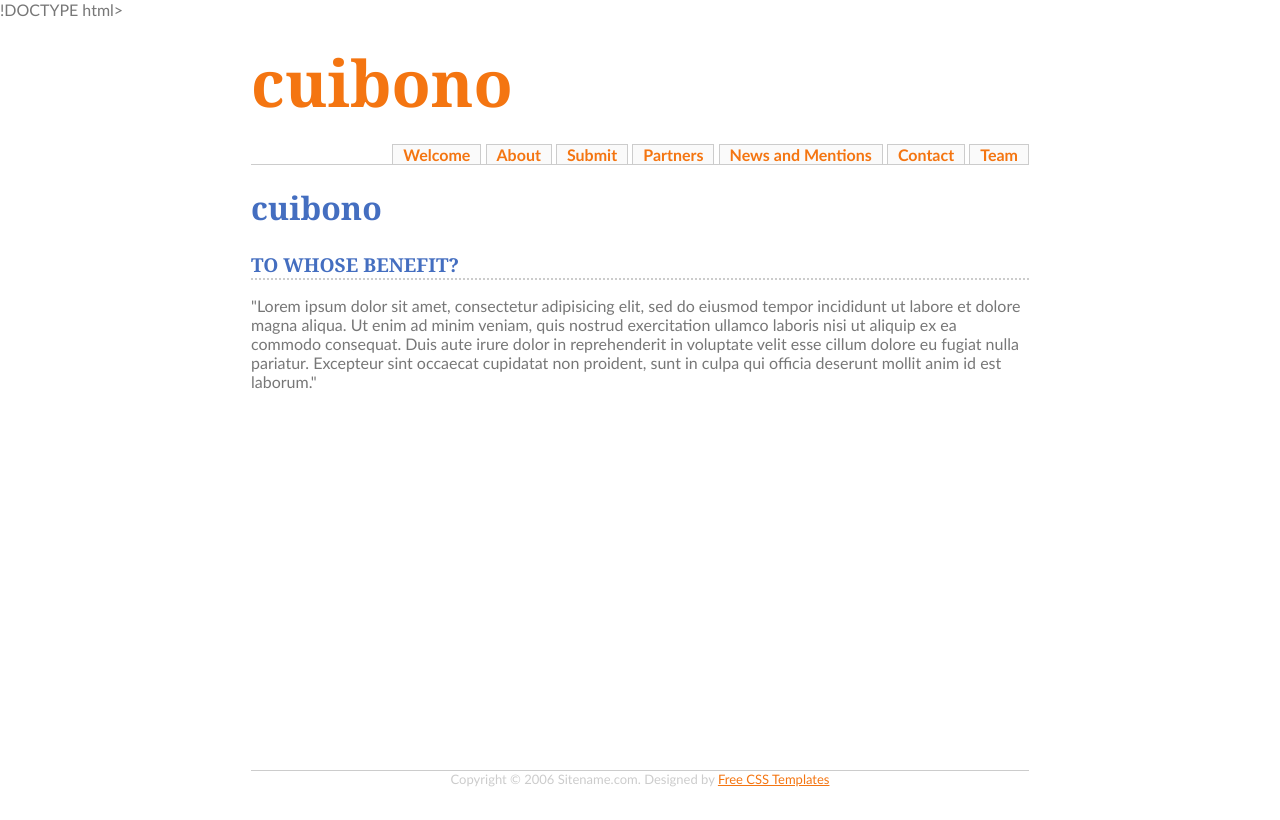
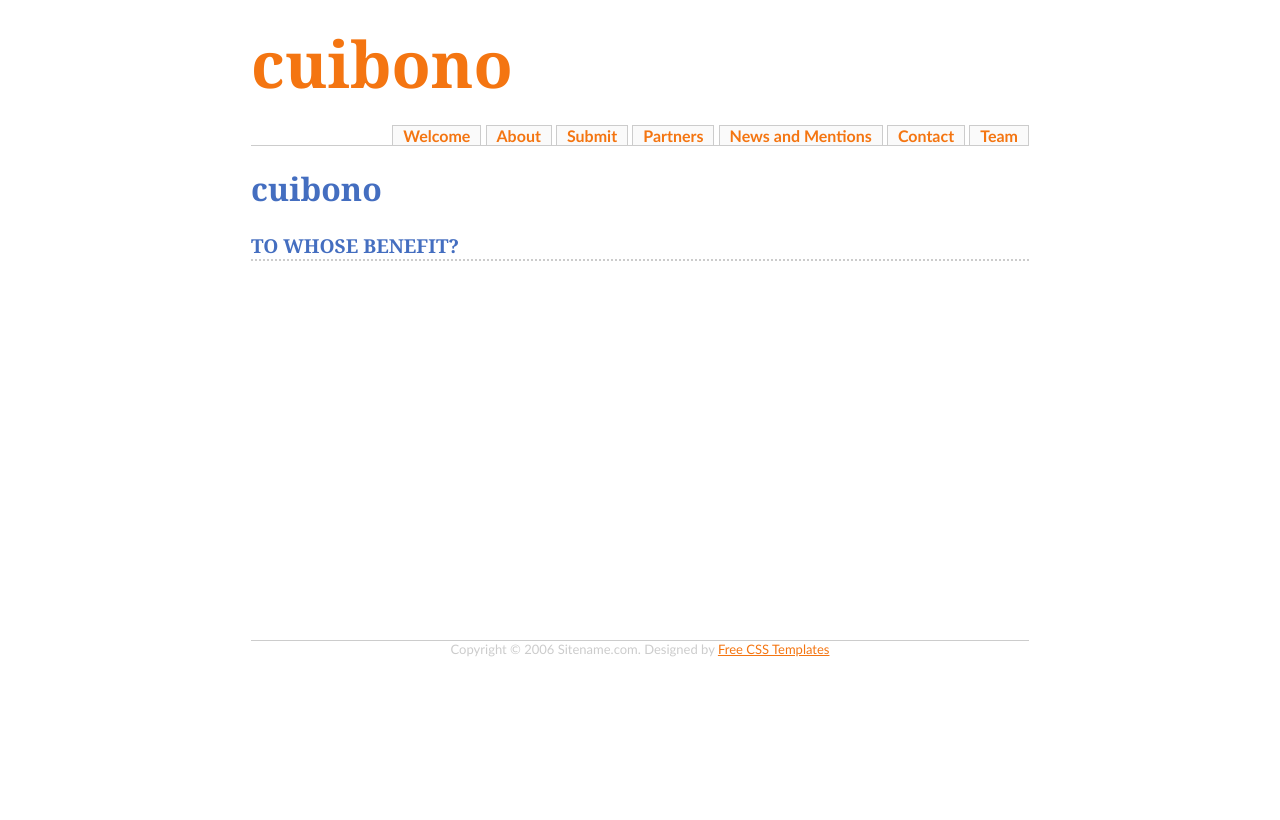
Before and after one commit to CuiBono/cuibono_webservice, a Django app: template templates/about.html in a window 1280 px wide. After the commit the page ends 657 px from the top, so only its background shows below. Run offline with Django 3.2, Linux system fonts and the light colour scheme; the template is opened without the code that fills it, so the values that code supplies are empty; parts of the project's set-up code (start-up, migrations or seed data) failed here and were passed over.

Commit message:
Minor changes on templates

```diff
--- a/settings.py
+++ b/settings.py
@@ -2,7 +2,7 @@
 import os.path
 
 
-DEBUG = False
+DEBUG = True
 TEMPLATE_DEBUG = DEBUG
 
 ADMINS = (
--- a/templates/about.html
+++ b/templates/about.html
@@ -5,14 +5,7 @@
 
 		<h1> Cuibono </h1>
 		<h2> To whose benefit? </h2>
-		<p> "Lorem ipsum dolor sit amet, consectetur adipisicing elit,
-		sed do eiusmod tempor incididunt ut labore et dolore magna
-		aliqua. Ut enim ad minim veniam, quis nostrud exercitation
-		ullamco laboris nisi ut aliquip ex ea commodo consequat. Duis
-		aute irure dolor in reprehenderit in voluptate velit esse cillum
-		dolore eu fugiat nulla pariatur. Excepteur sint occaecat
-		cupidatat non proident, sunt in culpa qui officia deserunt
-		mollit anim id est laborum."
+		<p>
 		</p>
 
 	</div>
--- a/templates/base.html
+++ b/templates/base.html
@@ -1,4 +1,4 @@
-!DOCTYPE html>
+<!DOCTYPE html>
 
 <html lang="en">
 	<head>
--- a/templates/team.html
+++ b/templates/team.html
@@ -10,11 +10,13 @@
 		Team members include: </p>
 
 		<strong><a href="https://plus.google.com/104529297658810068493/about"> Jim Snavely </a> </strong>
+		<p>
 		"Jim Snavely lives in Philadelphia where he writes software for the
 		web and mobile devices. When he's not compulsively writing code,
 		he amuses himself by getting in over his head in math, science and
 		history, and then patiently explaining these topics to his dog, who
 		listens dutifully."
+		</p>
         </div>
 
 {% endblock %}
```
